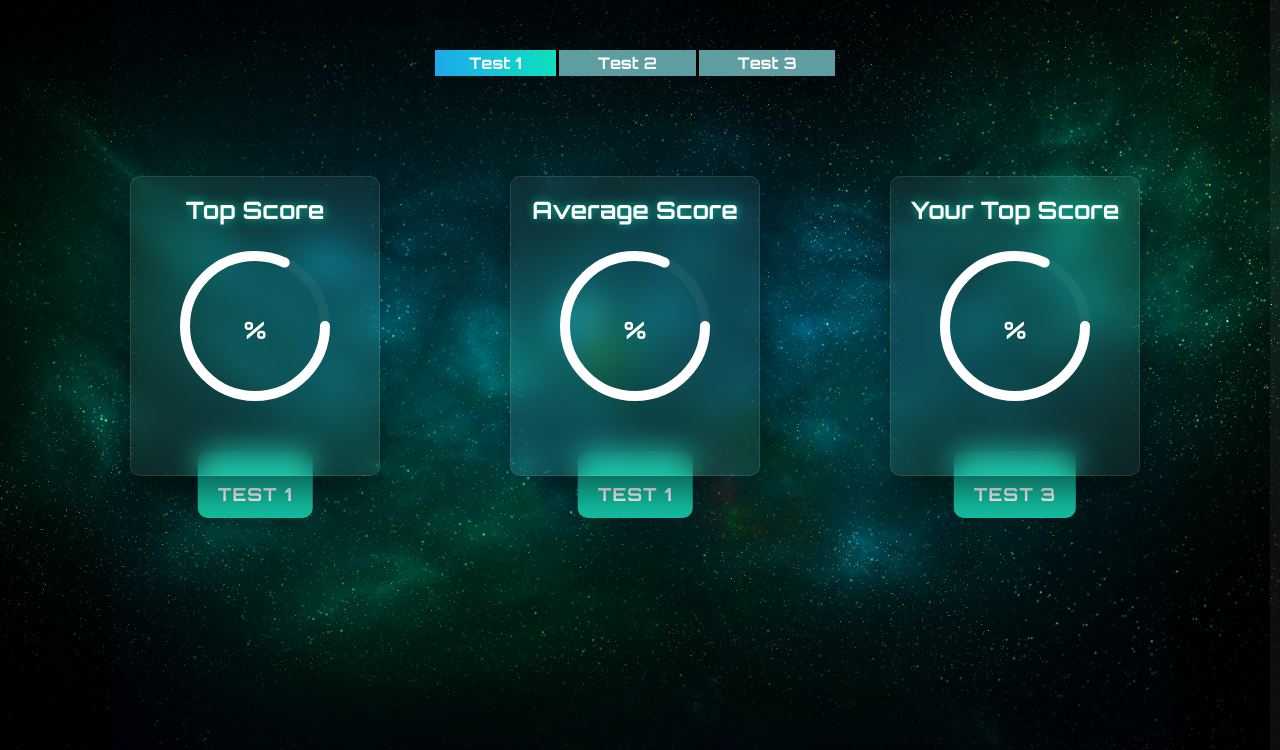
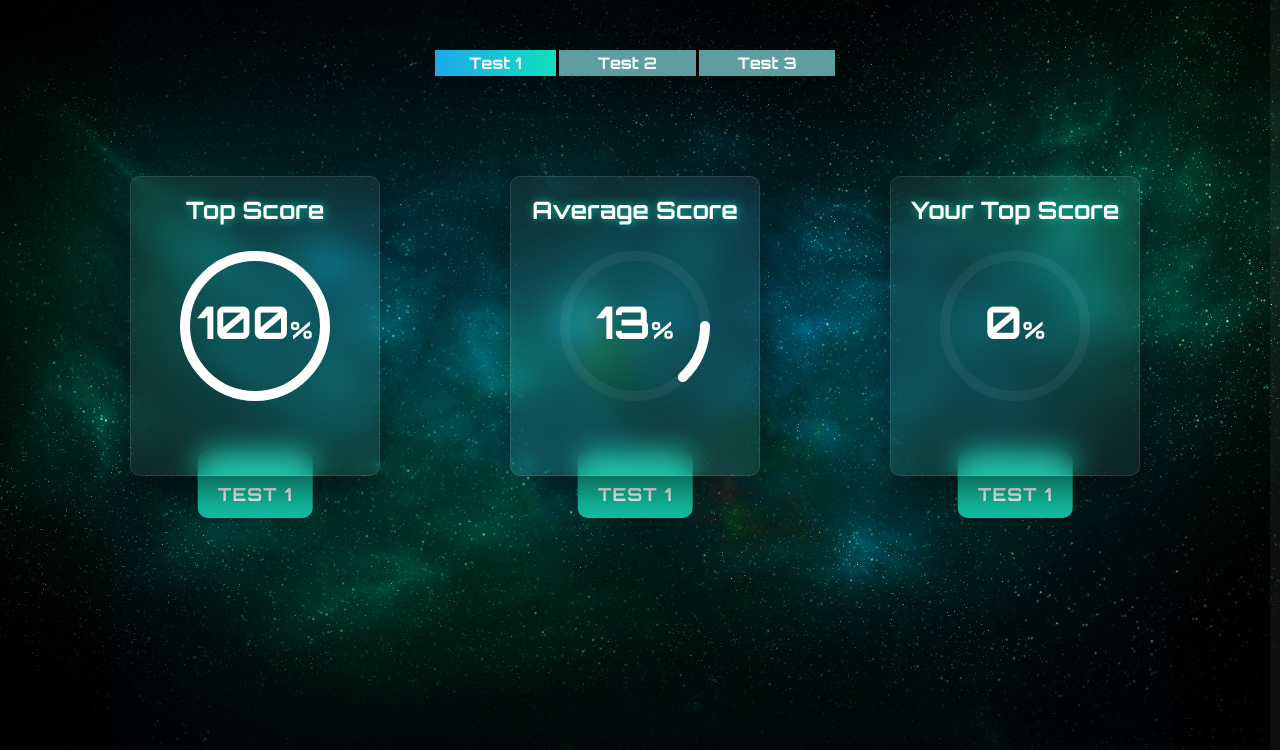
Before and after one commit to jasperpato/learn-special-relativity, a Flask app: page /stats in a window 1280 px wide. Shown: the part 50-800 px from the top of the page. Run offline with Flask 2, Linux system fonts and the light colour scheme; a user stored in the database is signed in; data comes from the database, SQL or seed files in the repository; both versions use the stored data as it was after the commit; some libraries are stand-ins or nearby versions.

Commit message:
stats page records global top and average for test 1

```diff
--- a/app/models.py
+++ b/app/models.py
@@ -36,7 +36,6 @@ class TestAttempt(db.Model):
     date = db.Column(db.DateTime(timezone=True), default=func.now())
     user_id = db.Column(db.Integer, db.ForeignKey('user.id'))
 
-
     def __repr__(self):
         return '<Test {}; Score {}>'.format(self.testId, self.score)
 
--- a/app/routes.py
+++ b/app/routes.py
@@ -22,7 +22,28 @@ def learn():
 
 @routes.route('/stats')
 def stats():
-    return render_template('stats.html', user=current_user)
+    tests = TestAttempt.query.all()
+    top = [0,0,0]
+    sum = [0,0,0]
+    total = [0,0,0]
+    for t in tests:
+        id = t.testId - 1
+        if t.score > top[id]:
+            top[id] = t.score
+        sum[id] += t.score
+        total[id] += 1
+    bestAttempt1 = 0
+    bestAttempt2 = 0
+    bestAttempt3 = 0
+    if current_user.is_authenticated:
+        user = User.query.filter_by(id = current_user.id).first()
+        bestAttempt1 = user.best_attempt(1)
+        bestAttempt2 = user.best_attempt(2)
+        bestAttempt3 = user.best_attempt(3)
+    return render_template('stats.html', user=current_user, topScore1 = top[0], avScore1 = int(float(sum[0]) / total[0]),\
+                                                            topScore2 = top[1], avScore2 = int(float(sum[1]) / total[1]),\
+                                                            topScore3 = top[2], avScore3 = int(float(sum[2]) / total[2]),\
+                                                            bestAttempt1=bestAttempt1, bestAttempt2=bestAttempt2, bestAttempt3=bestAttempt3)
 
 @routes.route('/learn/lesson-1')
 @login_required
--- a/app/templates/stats.html
+++ b/app/templates/stats.html
@@ -20,11 +20,11 @@
 							cx="70"
 							cy="70"
 							r="70"
-							style="stroke-dashoffset: calc(440px - (440px * {{ bestAttempt1 }}) / 100)"
+							style="stroke-dashoffset: calc(440px - (440px * {{ topScore1 }}) / 100)"
 						></circle>
 					</svg>
 					<div class="progressNumber">
-						<h2>{{ bestAttempt1 }}<span>%</span></h2>
+						<h2>{{ topScore1 }}<span>%</span></h2>
 					</div>
 				</div>
 			</div>
@@ -42,11 +42,11 @@
 							cx="70"
 							cy="70"
 							r="70"
-							style="stroke-dashoffset: calc(440px - (440px * {{ bestAttempt2 }}) / 100)"
+							style="stroke-dashoffset: calc(440px - (440px * {{ avScore1 }}) / 100)"
 						></circle>
 					</svg>
 					<div class="progressNumber">
-						<h2>{{ bestAttempt2 }}<span>%</span></h2>
+						<h2>{{ avScore1 }}<span>%</span></h2>
 					</div>
 				</div>
 			</div>
@@ -74,7 +74,7 @@
 				</div>
 			</div>
 		</div>
-		<div class="progressText">Test 3</div>
+		<div class="progressText">Test 1</div>
 	</div>
 	{% endif %}
 </div>
```
Also changed, not shown: app/database.db.
